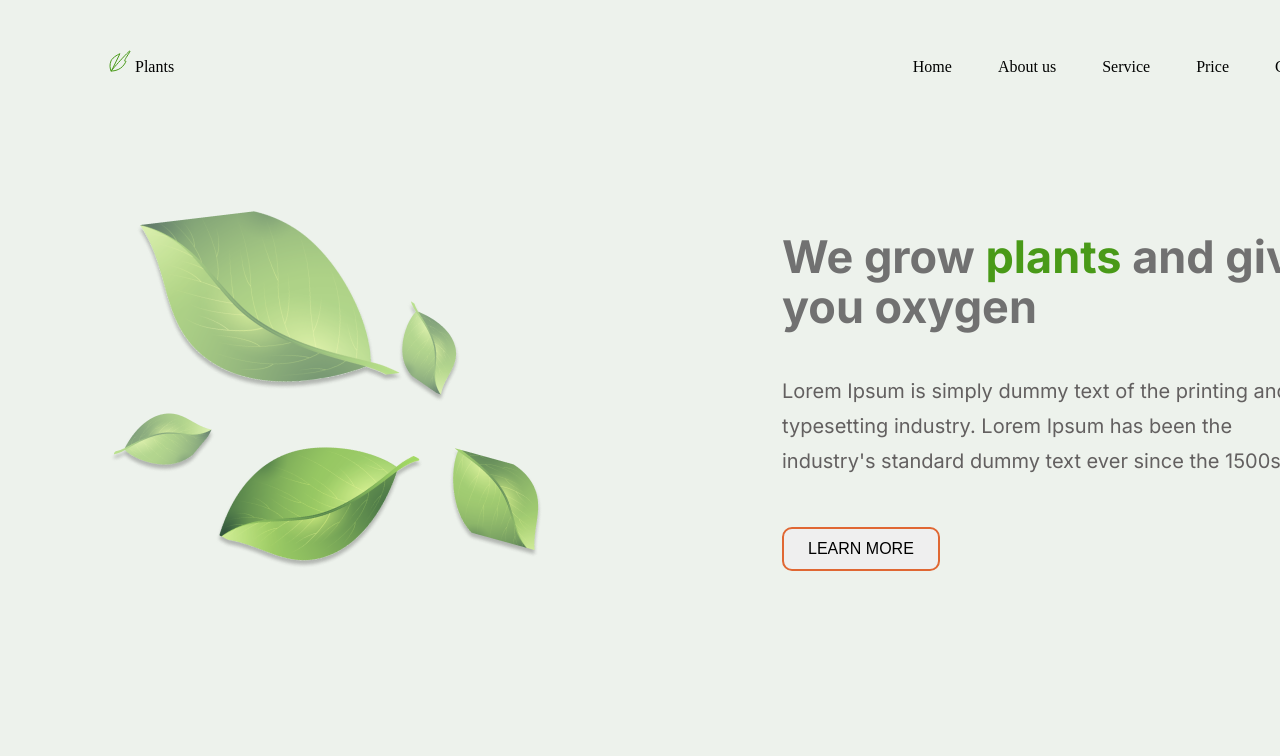
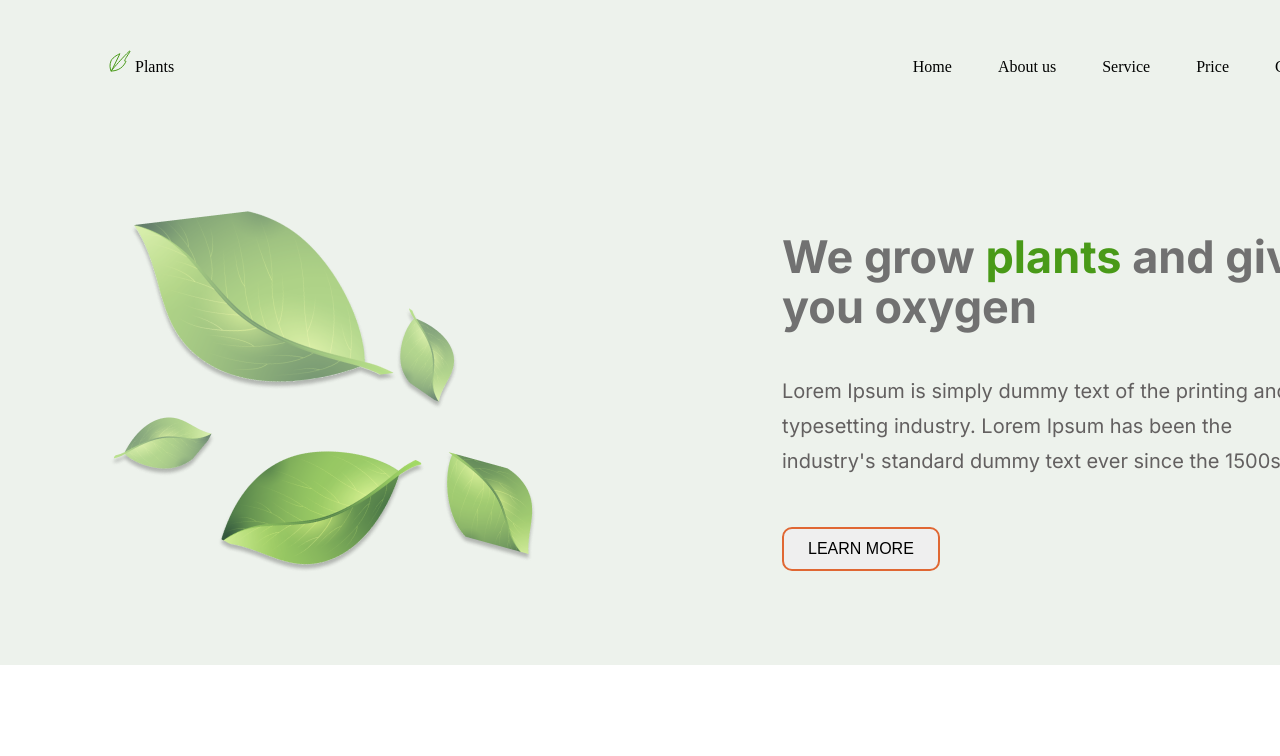
Before and after one commit to wandermiltz/rs-school-stage-0, a plain HTML site: page plants/index.html in a window 1280 px wide. Shown: the top 756 px of the page. Drawn offline with Linux system fonts and the light colour scheme; a web font is replaced by a local one.

Commit message:
fix: leafs position

```diff
--- a/plants/index.html
+++ b/plants/index.html
@@ -13,8 +13,7 @@
 
 <body>
 	<div class="container">
-
-		<header class="header-container">
+		<header class="bg-green">
 			<nav class="navbar">
 				<div>
 					<img src="assets/leafs.svg" alt="leafs_icon">
@@ -40,7 +39,7 @@
 			</nav>
 		</header>
 		<main>
-			<section class="" id="welcome">
+			<section class="bg-green" id="welcome">
 				<div class="welcome-container">
 					<div class="welcome-image-container">
 						<img class="leaf4" src="assets/leaf4.png" alt="leaf">
@@ -61,7 +60,7 @@
 					</div>
 				</div>
 			</section>
-			<section class="" id="about">
+			<section id="about">
 				<div class="about-container">
 					<div class="about-text-container">
 						<h2 class="about-title">
--- a/plants/style.css
+++ b/plants/style.css
@@ -4,38 +4,9 @@
 	padding: 0;
 }
 
-:root {
-	--bg-section-color: #EDF2EC;
+html {
+	scroll-behavior: smooth;
 }
-
-:root {
-	--links-nav-color: #010201;
-}
-
-:root {
-	--red-color: #E06733;
-}
-
-:root {
-	--green-color: #499A18;
-}
-
-:root {
-	--grey-color: #717171;
-}
-
-:root {
-	--dark-grey-color: #636060;
-}
-
-.text-green {
-	color: var(--green-color);
-}
-
-.text-red {
-	color: var(--red-color);
-}
-
 
 body {
 	display: flex;
@@ -53,10 +24,6 @@ body {
 .container {
 	width: 1440px;
 	margin: 0 auto;
-}
-
-.header-container {
-	background: var(--bg-section-color);
 }
 
 .navbar {
@@ -99,7 +66,6 @@ body {
 	flex-wrap: wrap;
 	justify-content: space-between;
 	padding: 0px 109px;
-	background: var(--bg-section-color);
 }
 
 .welcome-text-container {
@@ -125,36 +91,39 @@ body {
 }
 
 .welcome-image-container {
+	position: relative;
+	margin-top: 62px;
 	width: 449px;
-	padding: 62px 0px;
 }
 
 .leaf1 {
-	position: relative;
-	bottom: 350px;
-	left: 260px
+	position: absolute;
+	top: 111px;
+	left: 258px;
 }
 
 .leaf2 {
-	position: relative;
-	right: 90px;
+	position: absolute;
+	top: 0;
+	left: 19px;
 }
 
 .leaf3 {
-	position: relative;
-	left: 100px;
-	bottom: 30px
+	position: absolute;
+	top: 199px;
+	left: 102px;
 }
 
 .leaf4 {
-	position: relative;
-	top: 90px;
+	position: absolute;
+	top: 200px;
+	left: 0;
 }
 
 .leaf5 {
-	position: relative;
-	bottom: 80px;
-	left: 85px
+	position: absolute;
+	top: 253px;
+	right: 0;
 }
 
 .btn-learn-more {
@@ -202,3 +171,39 @@ body {
 .about-image-container {
 	padding: 94px 0px;
 }
+
+.bg-green {
+	background: var(--bg-section-color);
+}
+
+:root {
+	--bg-section-color: #EDF2EC;
+}
+
+:root {
+	--links-nav-color: #010201;
+}
+
+:root {
+	--red-color: #E06733;
+}
+
+:root {
+	--green-color: #499A18;
+}
+
+:root {
+	--grey-color: #717171;
+}
+
+:root {
+	--dark-grey-color: #636060;
+}
+
+.text-green {
+	color: var(--green-color);
+}
+
+.text-red {
+	color: var(--red-color);
+}
```
